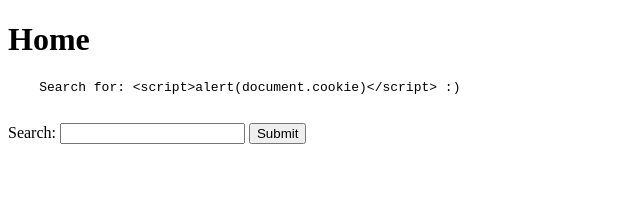
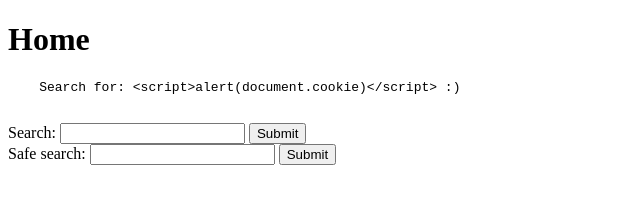
Before and after one commit to marcinm2h/stanford-cs253-web-sec, a website: page src/06-reflected-xss/home.html in a window 1280 px wide. Shown: the whole page, without its empty margins (0-640 px from the left). Drawn offline with Linux system fonts and the light colour scheme.

Commit message:
XSS prevention

```diff
--- a/package.json
+++ b/package.json
@@ -7,7 +7,8 @@
   "dependencies": {
     "body-parser": "^1.19.0",
     "cookie-parser": "^1.4.5",
-    "express": "^4.17.1"
+    "express": "^4.17.1",
+    "html-escape": "^2.0.0"
   },
   "scripts": {
     "start": "node scripts/start.js"
--- a/src/06-reflected-xss/home.html
+++ b/src/06-reflected-xss/home.html
@@ -17,6 +17,12 @@
         <input type="submit" />
       </label>
     </form>
+    <form action="/safe-search" method="GET">
+      <label>
+        Safe search: <input name="search" type="search" />
+        <input type="submit" />
+      </label>
+    </form>
   </div>
 </body>
 </html>
```
Also changed, not shown: src/06-reflected-xss/app.js (+12 -0 lines), 1 other file.
